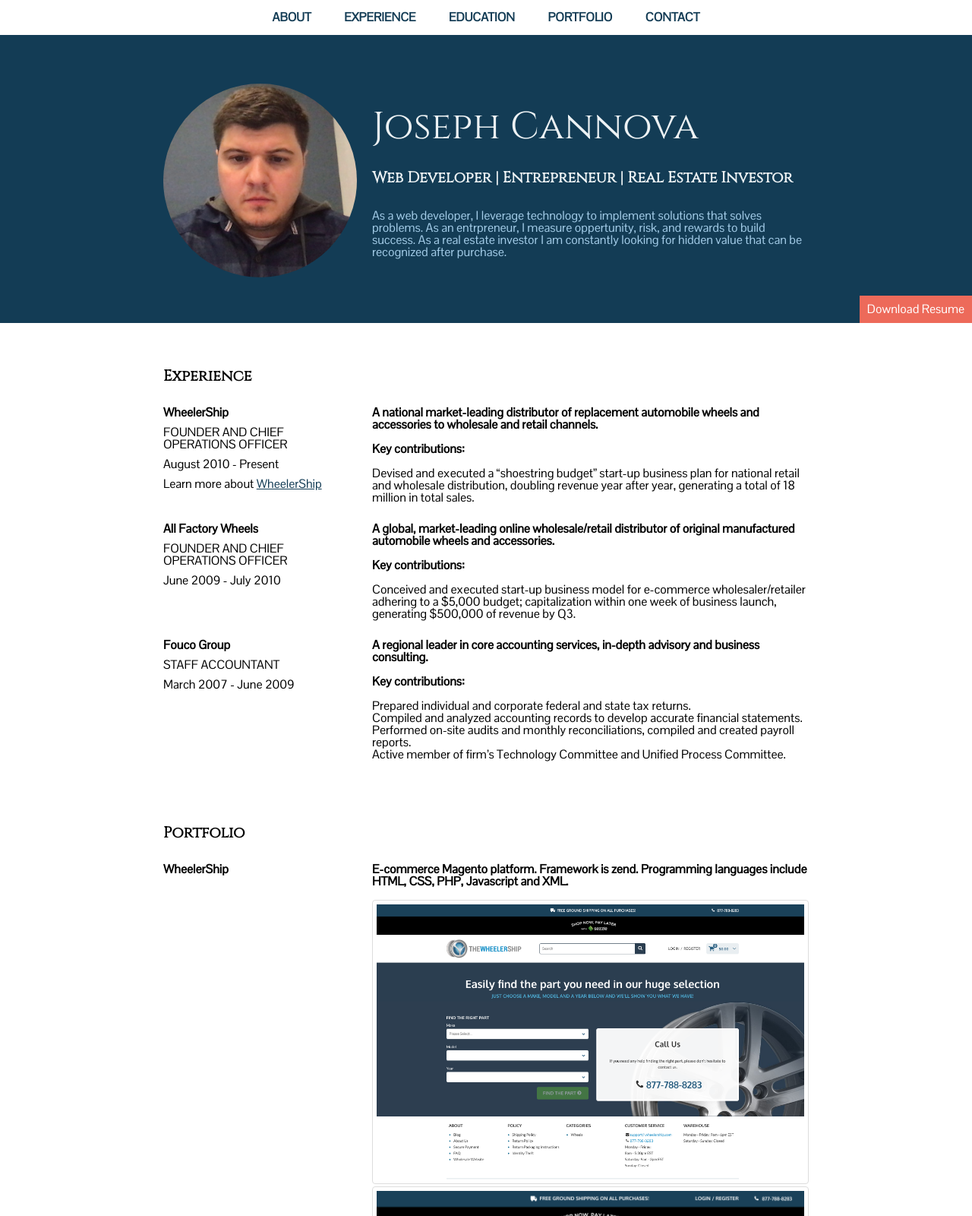
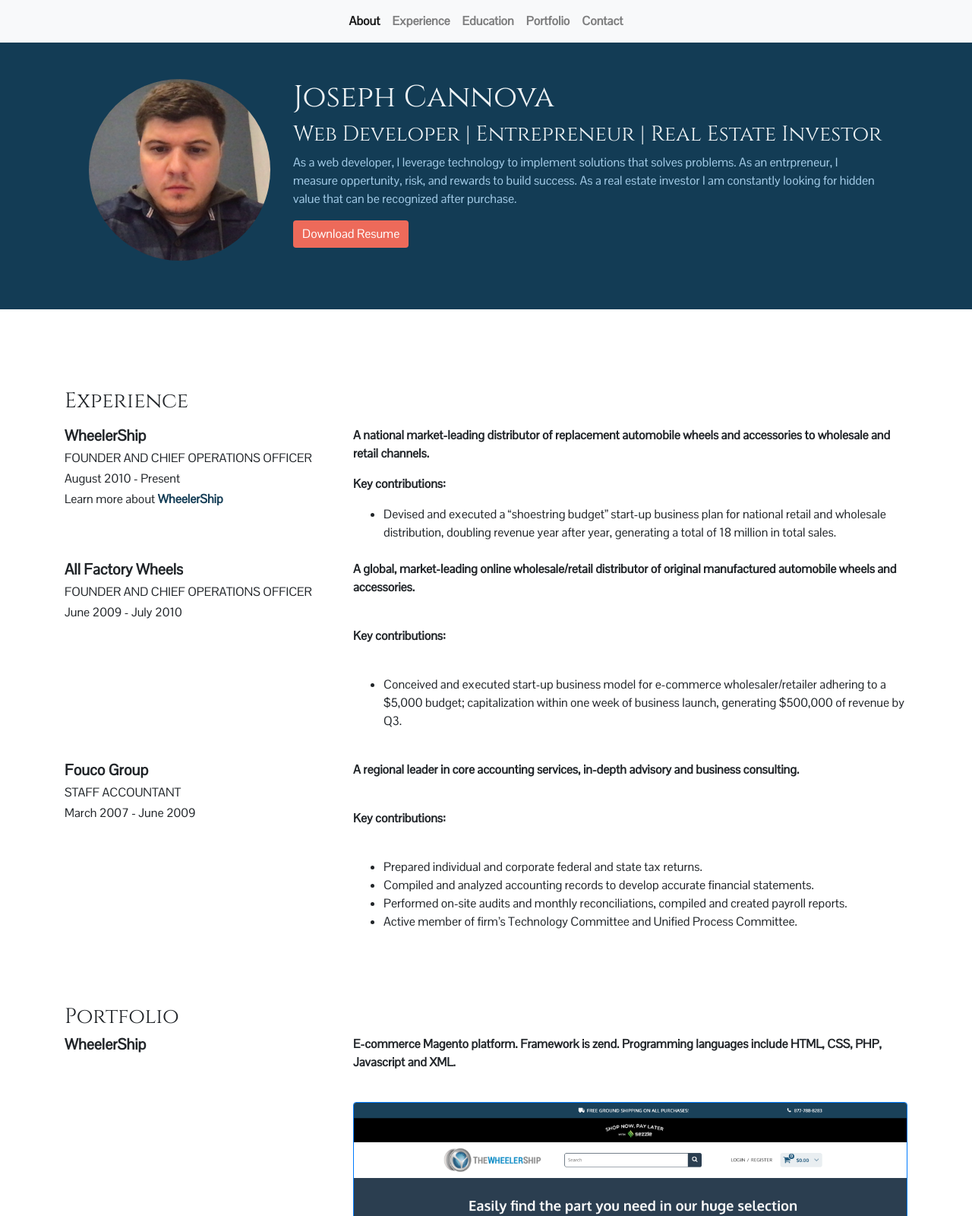
Before and after one commit to JCwonder1/Bootstrap-Portfolio, a plain HTML site: page index.html in a window 1280 px wide. Shown: the top 1600 px of the page at 76% size. Drawn offline with nearby package versions, Linux system fonts and the light colour scheme; a web font is replaced by a local one.

Commit message:
added bootstrap styling

```diff
--- a/assets/css/bootstrap-overrides.css
+++ b/assets/css/bootstrap-overrides.css
@@ -0,0 +1,82 @@
+/* Global
+-------------------------*/
+
+body {
+    font-family: 'Pontano Sans', sans-serif;
+    padding-top: 40px;
+}
+
+h1, h2, h3 {
+    font-family: 'Cinzel', serif;
+}
+.uppercase {
+    text-transform: uppercase;
+  }
+
+.font-bold {
+    font-weight: 700;
+}
+
+/* Header and Footer
+-------------------------*/
+header, footer {
+    background: #133C55;
+    color: #A4CDE9;
+  }
+
+header h1, header h2, header h3{
+  color: #EDF2F4;
+}
+
+.jumbotron{
+    background: #133C55;
+    color: #A4CDE9;
+}
+
+.btn {
+    background: #ED6A5A;
+    border: #2E5EAA;
+    color: white;
+}
+
+
+/* Nav
+-------------------------*/
+
+nav {
+    background: white;
+    /* z-index: 100; */
+}
+
+.nav-link{
+    color: #133c55;
+    font-weight: 600;
+}
+
+a {
+    color: #133c55;
+    font-weight: 600;
+  }
+a:hover {
+    color: #A4cdE9;
+}
+
+/* Education
+-------------------------*/
+.education {
+    /* background: #546A7B; */
+    color: white;
+    background: linear-gradient(rgba(19, 60, 85, .8), rgba(19, 60, 85, .5)), url(../images/NYC.jpg) no-repeat fixed;
+    background-size: cover;
+  }
+
+
+.contact-info a {
+    padding: 10px;
+    font-size: 24px;
+    color: #A4CDE9;
+}
+
+.contact-info a:hover{
+  color: white;
+}
--- a/index.html
+++ b/index.html
@@ -1,56 +1,100 @@
 <!DOCTYPE html>
 <html lang="en">
 <head>
-  <!-- Font Awesome -->
-  <link rel="stylesheet" href="https://use.fontawesome.com/releases/v5.6.3/css/all.css" integrity="sha384-UHRtZLI+pbxtHCWp1t77Bi1L4ZtiqrqD80Kn4Z8NTSRyMA2Fd33n5dQ8lWUE00s/" crossorigin="anonymous">
+    <meta charset="UTF-8">
+    <meta name="viewport" content="width=device-width, initial-scale=1.0">
+    <title>Joseph Cannova | Web Developer | Entrepreneur</title>
 
-  <meta charset="UTF-8">
-  <meta name="viewport" content="width=device-width, initial-scale=1.0">
-  <title>Joseph Cannova | Web Developer | Entrepreneur</title>
-  <link href="https://fonts.googleapis.com/css?family=Cinzel|Krub|M+PLUS+Rounded+1c|Marvel|Pontano+Sans" rel="stylesheet">
-  <link rel="stylesheet" href="assets/css/reset.css">
-  <link rel="stylesheet" href="assets/css/">
-  <link rel="stylesheet" href="assets/css/styles.css">
+    <!-- Font Awesome -->
+    <link rel="stylesheet" href="https://use.fontawesome.com/releases/v5.6.3/css/all.css" integrity="sha384-UHRtZLI+pbxtHCWp1t77Bi1L4ZtiqrqD80Kn4Z8NTSRyMA2Fd33n5dQ8lWUE00s/" crossorigin="anonymous">
+
+    <!-- Google Fonts Added-->
+    <link href="https://fonts.googleapis.com/css?family=Cinzel|Krub|M+PLUS+Rounded+1c|Marvel|Pontano+Sans" rel="stylesheet">
+
+    <!-- Bootstrap CSS -->
+    <link rel="stylesheet" href="https://stackpath.bootstrapcdn.com/bootstrap/4.2.1/css/bootstrap.min.css" integrity="sha384-GJzZqFGwb1QTTN6wy59ffF1BuGJpLSa9DkKMp0DgiMDm4iYMj70gZWKYbI706tWS" crossorigin="anonymous">
+
+    <!-- Bootstrap override CSS-->
+    <link rel="stylesheet" href="assets/css/bootstrap-overrides.css">
+
 </head>
 <body>
     <!-- // Intro -->
-  <header id="about">
-        <nav>
-          <a href="#about">About</a>
-          <a href="#work">Experience</a>
-          <a href="#education">Education</a>
-          <a href="#portfolio">Portfolio</a>
-          <a href="#contact">Contact</a>
-        </nav>
-        <div class="content-wrap">
-          <img class="profile-img col-narrow" src="assets/images/profilepic.png" alt="Joseph Cannova">
-          <div class="col-wide"><br><br>
-            <h1>Joseph Cannova</h1><br><br>
-            <h2>Web Developer | Entrepreneur | Real Estate Investor</h2><br><br>
+  <header>
+
+    <!--Nav-->
+    <div class="container">
+        <nav class="navbar navbar-expand-sm navbar-light bg-light fixed-top">
+            <button class="navbar-toggler" type="button" data-toggle="collapse" data-target="#navbarText" aria-controls="navbarText" aria-expanded="false" aria-label="Toggle navigation">
+              <span class="navbar-toggler-icon"></span>
+            </button>
+            <div class="collapse navbar-collapse" id="navbarText">
+              <ul class="navbar-nav mx-auto">
+                <li class="nav-item active">
+                  <a class="nav-link" href="#about">About</a>
+                </li>
+                <li class="nav-item">
+                  <a class="nav-link" href="#work">Experience</a>
+                </li>
+                <li class="nav-item">
+                  <a class="nav-link" href="#education">Education</a>
+                </li>
+                <li class="nav-item">
+                    <a class="nav-link" href="#portfolio">Portfolio</a>
+                  </li>
+                  <li class="nav-item">
+                      <a class="nav-link" href="#contact">Contact</a>
+                    </li>
+              </ul>
+            </div>
+          </nav>
+    </div>
+
+    <!--Banner-->
+      <div class="container">
+        <div class="jumbotron" id="about">
+          <div class="row">
+            <div class="col-3">
+            <img class="rounded-circle img-fluid" src="assets/images/profilepic.png" alt="Joseph Cannova">
+            </div>
+            <div class="col-9">
+            <h1>Joseph Cannova</h1>
+            <h3>Web Developer | Entrepreneur | Real Estate Investor</h3>
             <p>As a web developer, I leverage technology to implement solutions that solves problems.  As an entrpreneur, I measure oppertunity, risk, and rewards to build success. As a real estate investor I am constantly looking for hidden value that can be recognized after purchase. </p>
+            <a href="resume.pdf" download class="btn download position-absolute">Download Resume</a>
+          </div>
           </div>
         </div>
-        <a href="resume.pdf" download class="btn download">Download Resume</a>
+      </div>
+
       </header>
-   <main>
+
+
+  <main>
 
     <!-- // Work Experience -->
     <section id="work" class="work">
-      <div class="content-wrap">
-        <h2>Experience</h2>
+      <br><br><br>
+      <div class="container">
+      <!-- <div class="content-wrap"> -->
+        <div class="row">
+        <div class="col-2">
+        <h3>Experience</h3>
+      </div>
+      </div>
 
         <!-- Job 1 Details -->
-        <div class="col-narrow">
-          <h3 class="font-bold">WheelerShip</h3>
-          <p class="uppercase">Founder and Chief Operations Officer</p>
-          <p>August 2010 - Present</p>
-          <p>Learn more about <a href="https://www.wheelership.com" target="_blank">WheelerShip</a></p>
+        <div class="row mt-2">
+        <div class="col-4">
+          <h5 class="font-bold">WheelerShip</h5>
+          <h6 class="uppercase">Founder and Chief Operations Officer</h6>
+          <h6>August 2010 - Present</h6>
+          <h6>Learn more about <a href="https://www.wheelership.com" target="_blank">WheelerShip</a></h6>
         </div>
 
-        <div class="col-wide job-description">
+        <div class="col-8">
           <p class="font-bold">A national market-leading distributor of replacement automobile wheels and accessories to wholesale and retail channels.</p>
-          <br>
-          <p class="font-bold">Key contributions:</p><br>
+          <p class="font-bold">Key contributions:</p>
           <ul>
               <li>Devised and executed a “shoestring budget” start-up business plan for national retail and wholesale distribution, doubling revenue year after year, generating a total of 18 million in total sales.</li>
               <!-- <li>Lead sourcing and negotiation activies with global factories.  Profomed site audits at factories.</li>
@@ -60,14 +104,16 @@
               <li>Spearheaded e-commerce platform redesign which focus on affective product cataloging, automation imporvements, user experience planning and multiple sales channel integrations.  Manage all developers on a daily baises, manage improvement deployments to development site, staging site and production site improvement.</li> -->
           </ul>
         </div>
+      </div>
+        <!-- Job 2 Details -->
+        <div class="row mt-2">
+          <div class="col-4">
+          <h5 class="font-bold">All Factory Wheels</h5>
+          <h6 class="uppercase">Founder and Chief Operations Officer</h6>
+          <h6>June 2009 - July 2010</h6>
+        </div>
 
-        <!-- Job 2 Details -->
-        <div class="col-narrow">
-          <h3 class="font-bold">All Factory Wheels</h3>
-          <p class="uppercase">Founder and Chief Operations Officer</p>
-          <p>June 2009 - July 2010</p>
-        </div>
-        <div class="col-wide job-description">
+        <div class="col-8 job-description">
           <p class="font-bold">A global, market-leading online wholesale/retail distributor of original manufactured automobile wheels and accessories.  </p><br>
 
           <p class="font-bold">Key contributions:</p><br>
@@ -81,15 +127,18 @@
               <li>Established customer service model, innovative work stream procedures and strategic business principles resulting in large market capture and competitive edge.</li> -->
           </ul>
         </div>
+        </div>
 
         <!-- Job 3 Details -->
-        <div class="col-narrow">
-          <h3 class="font-bold">Fouco Group</h3>
-          <p class="uppercase">Staff Accountant</p>
-          <p>March 2007 - June 2009</p>
+        <div class="row mt-4">
+        <div class="col-4">
+          <h5 class="font-bold">Fouco Group</h5>
+          <h6 class="uppercase">Staff Accountant</h6>
+          <h6>March 2007 - June 2009</h6>
         </div>
 
-        <div class="col-wide job-description">
+
+        <div class="col-8 job-description">
           <p class="font-bold">A regional leader in core accounting services, in-depth advisory and business consulting.</p><br>
 
           <p class="font-bold">Key contributions:</p><br>
@@ -100,77 +149,119 @@
               <li>Active member of firm’s Technology Committee and Unified Process Committee.</li>
           </ul>
 
-
+        </div>
         </div>
       </div>
+    </div>
     </section>
 
     <section id="portfolio" class="portfolio">
-      <div class="content-wrap-portfolio">
-        <h2>Portfolio</h2>
-
+      <br><br><br>
+      <div class="container">
+      <div class="row pt-2">
+        <div class="col-2">
+        <h3>Portfolio</h3>
+      </div>
+      </div>
         <!--Portfolio 1-->
-        <div class="col-narrow">
-            <h3 class="font-bold">WheelerShip</h3>
+        <div class="row">
+        <div class="col-4">
+            <h5 class="font-bold">WheelerShip</h5>
         </div>
 
-        <div class="col-wide job-description">
+        <div class="col-8">
             <p class="font-bold">E-commerce Magento platform.  Framework is zend.  Programming languages include HTML, CSS, PHP, Javascript and XML.</p><br>
-            <a href="https://www.wheelership.com"><img src="assets/images/wheelership.png" alt="wheelership snapshot"></a>
-            <a href="https://www.wheelership.com/store/wheels.html"><img src="assets/images/WheelershipAllwheels.png" alt="wheelership snapshot"></a>
+            <a href="https://www.wheelership.com"><img class="img-fluid rounded border border-primary"src="assets/images/wheelership.png" alt="wheelership snapshot"></a> <br><br>
+            <a href="https://www.wheelership.com/store/wheels.html"><img class="img-fluid rounded border border-primary" src="assets/images/WheelershipAllwheels.png" alt="wheelership snapshot"></a>
+        </div>
+      </div>
+      <div class="row">
+        <div class="col-4">
+            <h5 class="font-bold">Ship Center</h5>
         </div>
 
-        <div class="col-narrow">
-            <h3 class="font-bold">Ship Center</h3>
+        <div class="col-8">
+            <p class="font-bold">Automation software that connects to our order API and passes the order information to USPS, FedEx and UPS API's and created shipping labels. The framework is Yii and includes PHP, XML, HTML and bootstrap.  </p><br>
+            <img class="img-fluid rounded border border-primary" src="assets/images/shipcenter.png" alt="shipcenter snapshot"><br><br>
+            <img class="img-fluid rounded border border-primary" src="assets/images/ShipcenterHistory.png" alt="shipcenter snapshot"><br><br>
+            <img class="img-fluid rounded border border-primary" src="assets/images/ShipcenterSettings.png" alt="shipcenter snapshot"><br><br>
         </div>
-
-        <div class="col-wide job-description">
-            <p class="font-bold">Automation software that connects to our order API and passes the order information to USPS, FedEx and UPS API's and created shipping labels. The framework is Yii and includes PHP, XML, HTML and bootstrap.  </p><br>
-            <img src="assets/images/shipcenter.png" alt="shipcenter snapshot">
-            <img src="assets/images/ShipcenterHistory.png" alt="shipcenter snapshot">
-            <img src="assets/images/ShipcenterSettings.png" alt="shipcenter snapshot">
-        </div>
-
+      </div>
 
       </div>
-
+    </div>
     </section>
 
     <!-- // Education -->
+
     <section id="education" class="education">
-      <div class="content-wrap">
-        <h2>Education</h2>
+      <div class="container">
+        <div class="row">
+      <div class="col-4 mt-2">
+        <h3>Education</h3>
+        </div>
+      </div>
 
+      <div class="row">
+        <div class="col-6">
         <!-- School 1 details. -->
-        <h3>Columbia University - New York, NY</h3>
-        <p>Columbia Engineering Coding Boot Camp Certificate, 2019</p>
-        <p>24 week immersive program</p>
+        <h5>Columbia University - New York, NY</h5>
+        <h6>Columbia Engineering Coding Boot Camp Certificate, 2019</h6>
+        <h6>24 week immersive program</h6>
+      </div>
+      </div>
+      <div class="row"><br></div>
+        <!-- School 2 details. -->
+        <div class="row">
+        <div class="col-6">
+        <h5>Molloy College - Rockville Center, NY</h5>
+        <h6>Bachelor of Science, 2004-2008</h6>
+        <h6>Major in Accounting</h6>
+        <h6>CPA Eligable</h6>
+      </div>
+    </div>
+      </div>
 
-        <!-- School 2 details. -->
-        <h3>Molloy College - Rockville Center, NY</h3>
-        <p>Bachelor of Science, 2004-2008</p>
-        <p>Major in Accounting</p>
-        <p>CPA Eligable</p>
-
-
-
-      </div>
     </section>
   </main>
 
 
   <!-- // Footer & contact info -->
   <footer id="contact">
-    <div class="content-wrap">
+  <div class="container text-center">
+    <div class="content-wrap pt-2">
       <h2>Get in Touch!</h2>
       <!-- Social media links. Add or remove any networks. -->
       <div class="contact-info">
-        <a href="mailto:joe.cannova@gmail.com"><i class="fas fa-envelope"></i></a>
+        <div class="row">
+          <div class="col-3"></div>
+        <div class="col-6">
+          <form>
+              <div class="form-group text-left">
+                <label for="exampleFormControlInput1">Email</label>
+                <input type="email" class="form-control" id="exampleFormControlInput1" placeholder="name@example.com">
+              </div>
+              <div class="form-group text-left">
+                <label for="exampleFormControlTextarea1">Message</label>
+                <textarea class="form-control" id="exampleFormControlTextarea1" rows="3"></textarea>
+              </div>
+              <button type="submit" class="btn btn-primary mb-2">Send</button>
+            </form>
+          </div>
+        </div>
+        <!-- <a href="mailto:joe.cannova@gmail.com"><i class="fas fa-envelope"></i></a> -->
         <a href="https://www.linkedin.com/in/joseph-cannova-7aa05245/"><i class="fab fa-linkedin"></i></a>
-      </div>
+
+    </div>
+
       <br>
-      <p>&copy; Copyright 2019 by Joseph Cannova</p>
+      <p class="pb-2">&copy; Copyright 2019 by Joseph Cannova</p>
     </div>
+  </div>
   </footer>
+
+  <script src="https://code.jquery.com/jquery-3.2.1.slim.min.js" integrity="sha384-KJ3o2DKtIkvYIK3UENzmM7KCkRr/rE9/Qpg6aAZGJwFDMVNA/GpGFF93hXpG5KkN" crossorigin="anonymous"></script>
+<script src="https://cdnjs.cloudflare.com/ajax/libs/popper.js/1.12.9/umd/popper.min.js" integrity="sha384-ApNbgh9B+Y1QKtv3Rn7W3mgPxhU9K/ScQsAP7hUibX39j7fakFPskvXusvfa0b4Q" crossorigin="anonymous"></script>
+<script src="https://maxcdn.bootstrapcdn.com/bootstrap/4.0.0/js/bootstrap.min.js" integrity="sha384-JZR6Spejh4U02d8jOt6vLEHfe/JQGiRRSQQxSfFWpi1MquVdAyjUar5+76PVCmYl" crossorigin="anonymous"></script>
 </body>
 </html>
```
